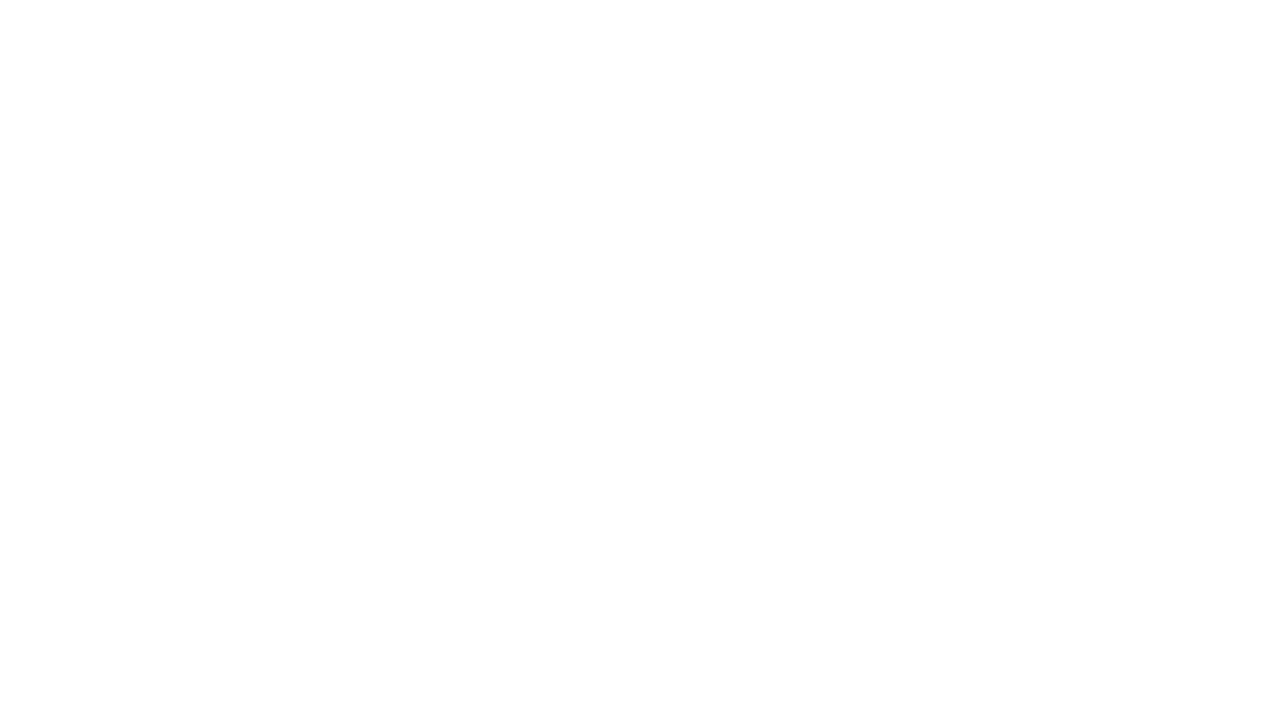
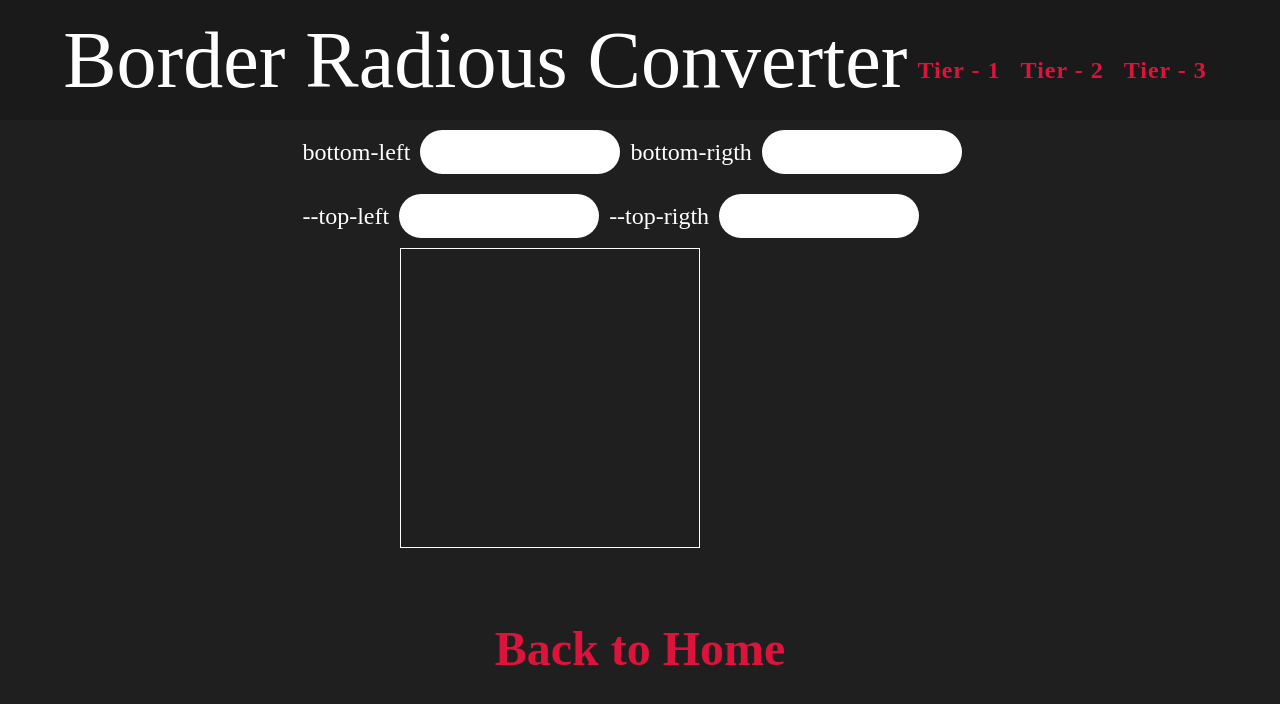
Before and after one commit to Gammarkin/app-ideas-executions, a React (Create React App) app in the folder app-ideas/: page /borderRadious in a window 1280 px wide. Shown: the top 704 px of the page. Built offline with nearby package versions, Linux system fonts and the light colour scheme.

Commit message:
made borderRadius, changed header

```diff
--- a/app-ideas/src/components/Header.js
+++ b/app-ideas/src/components/Header.js
@@ -1,14 +1,34 @@
 import React, { Component } from 'react'
+import { Link } from 'react-router-dom';
 import PropTypes from 'prop-types'
 import '../styles/Header.css'
 
 export default class Header extends Component {
   render() {
-    const { text } = this.props;
+    const { text, show } = this.props;
     return (
+    <div>
       <div className='divHeader'>
-        <h1 className='h1Header'>{ text }</h1>
+         <h1 className='h1Header'>{ text }</h1>
+         {show
+           && (
+        <ul className='ulHeader'>
+        <Link to="tier1">
+          <li>Tier - 1</li>
+        </Link>
+        <Link to="tier2">
+          <li>Tier - 2</li>
+        </Link>
+        <Link to="tier3">
+          <li>Tier - 3</li>
+        </Link>
+        </ul>
+        )
+         }
+
       </div>
+    </div>
+
     )
   }
 }
--- a/app-ideas/src/index.css
+++ b/app-ideas/src/index.css
@@ -44,5 +44,5 @@ input[type=number]::-webkit-outer-spin-button {
   --color-primary: #dee8ec;
   --color-secondary: #e6dada;
   --bg-color-primary: #201f1f;
-  --main-font-color: rgb(204, 56, 30);
+  --main-font-color: crimson;
 }
--- a/app-ideas/src/pages/Bin2Dec.js
+++ b/app-ideas/src/pages/Bin2Dec.js
@@ -32,7 +32,7 @@ export default class Bin2Dec extends Component {
       const { input, result, err } = this.state
     return (
       <div className='divBin'>
-          <Header text="Bin2Dec" />
+          <Header text="Bin2Dec" show={true}/>
           <div className='Bin2dec'>
               <label className='labelBin2dec' htmlFor='input'>
                   Your binnary here:
--- a/app-ideas/src/pages/BorderRadious.js
+++ b/app-ideas/src/pages/BorderRadious.js
@@ -1,10 +1,87 @@
 import React, { Component } from 'react'
+import Header from '../components/Header'
+import Footer from '../components/Footer'
+import '../styles/BorderRadious.css'
 
 export default class BorderRadious extends Component {
+constructor(props) {
+    super(props)
+
+    this.state = {
+        input1: '',
+        input2: '',
+        input3: '',
+        input4: '',
+    }
+}
+
+componentDidUpdate() {
+    this.handleConvertBorder();
+}
+
+handleInput = ({ target }) => {
+    const { value, name } = target;
+    this.setState({ [name]: value });
+}
+
+handleConvertBorder = () => {
+    const { input1, input2, input3, input4 } = this.state;
+    const example = document.querySelector('.borderExample');
+
+    example.style.borderRadius = `${input1} ${input2} ${input3} ${input4}`
+}
+
   render() {
+      const { input1, input2, input3, input4 } = this.state
     return (
-      <div>
-
+      <div className='divBorder'>
+          <Header text="Border Radious Converter" show={true} />
+            <div className='borderRadious'>
+                <div className='labelsBorder'>
+                <label className='labelBorder' htmlFor='input1'>
+                bottom-left
+                <input
+                value={input1}
+                className='inputBorder'
+                name='input1'
+                onInput={this.handleInput}
+                maxLength={10}
+                />
+                </label>
+                <label className='labelBorder' htmlFor='input2'>
+                bottom-rigth
+                <input
+                value={input2}
+                className='inputBorder'
+                name='input2'
+                onInput={this.handleInput}
+                maxLength={10}
+                />
+                </label>
+                <label className='labelBorder' htmlFor='input3'>
+                --top-left
+                <input
+                value={input3}
+                className='inputBorder'
+                name='input3'
+                onInput={this.handleInput}
+                maxLength={10}
+                />
+                </label>
+                <label className='labelBorder' htmlFor='input4'>
+                --top-rigth
+                  <input
+                value={input4}
+                className='inputBorder'
+                name='input4'
+                onInput={this.handleInput}
+                maxLength={10}
+                />
+                </label>
+                </div>
+            </div>
+            <div className='borderExample'></div>
+          <Footer />
       </div>
     )
   }
--- a/app-ideas/src/pages/Tier1.js
+++ b/app-ideas/src/pages/Tier1.js
@@ -15,7 +15,7 @@ export default class Tier1 extends Component {
             </Link>
             <Link to="/borderRadious">
               <h2 className='h2Tier1'>
-                2 - Border Radious converter: Preview how CSS3 border-radius values affect an element
+                2 - Border Radius converter: Preview how CSS3 border-radius values affect an element
             	</h2>
             </Link>
           </div>
--- /dev/null
+++ b/app-ideas/src/styles/BorderRadious.css
@@ -0,0 +1,38 @@
+.divBorder {
+background-color: var(--bg-color-primary);
+height: 100vh;
+}
+
+.inputBorder {
+    border: none;
+    border-radius: 25px;
+    font-size: 1.5rem;
+    padding: 0.5rem;
+    margin: 10px;
+    width: 200px;
+}
+
+.borderRadious {
+    display: flex;
+    justify-content: space-evenly;
+    flex-wrap: wrap;
+    align-items: center;
+}
+
+.labelBorder {
+    color: white;
+    font-size: 1.5rem;
+    margin-bottom: 1rem;
+}
+
+.labelsBorder {
+ width: 675px;
+}
+
+.borderExample {
+    border: 1px solid rgb(255, 255, 255);
+    padding: 0.5rem;
+    margin-left: 50vh;
+    width: 300px;
+    height: 300px;
+}
--- a/app-ideas/src/styles/Header.css
+++ b/app-ideas/src/styles/Header.css
@@ -3,9 +3,30 @@
     justify-content: center;
     align-items: center;
     height: 15vh;
-    background-color: var(--bg-color-primary);
+    background-color: #1b1a1a;
     font-size: 2.5rem;
     font-weight: bold;
+}
+
+.ulHeader {
+    display: flex;
+    list-style: none;
+    margin: 0;
+    padding: 0;
+}
+
+.ulHeader li {
+    margin: 10px;
+    margin-top: 30px;
+    padding: 0;
+    font-size: 1.5rem;
+    font-weight: bold;
+    color: var(--main-font-color);
+    text-decoration: none;
+    letter-spacing: 1px;
+    cursor: pointer;
+
+
 }
 
 .h1Header {
```
